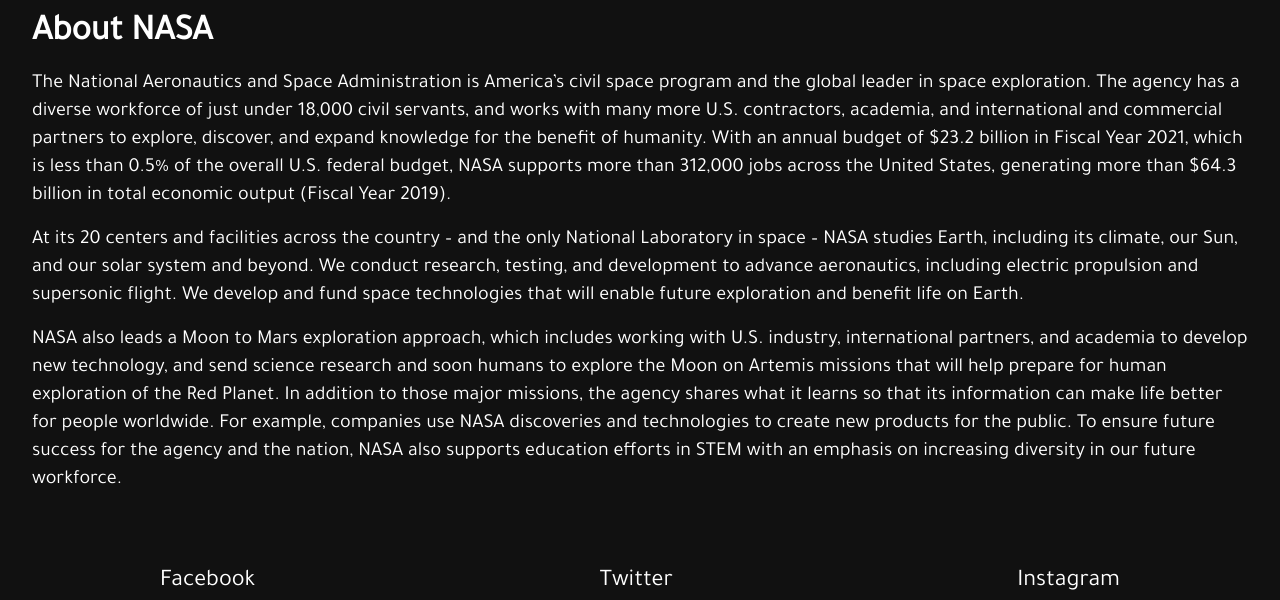
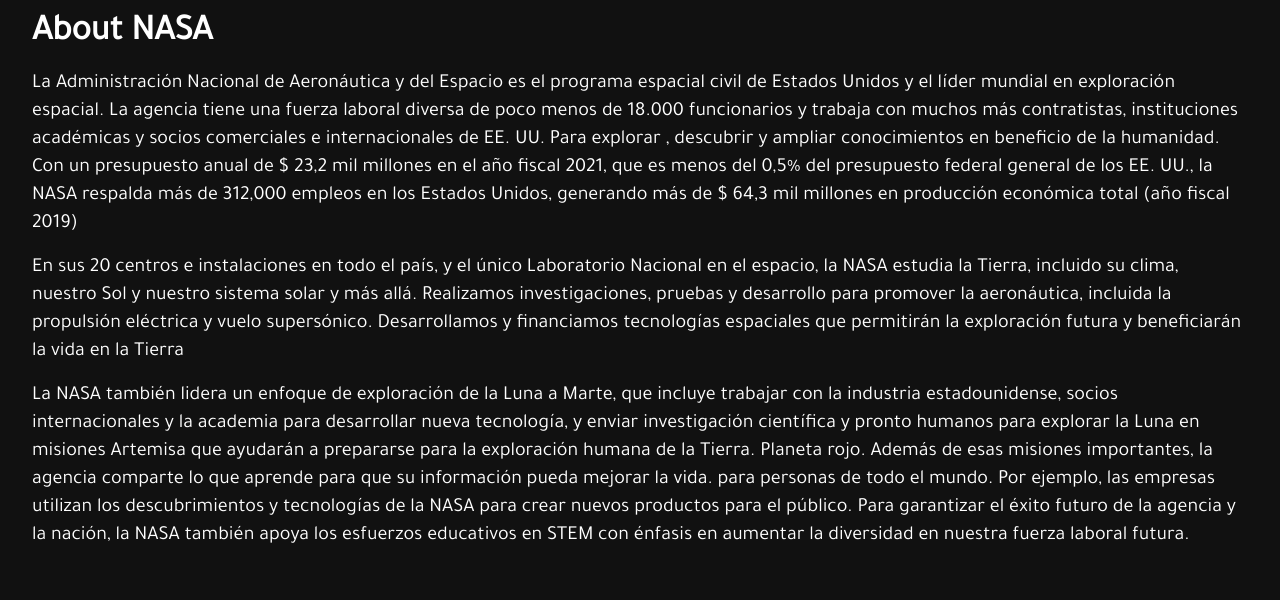
Before and after one commit to gustavo-exe/AppNASA, a React (Create React App) app: page /acercade in a window 1280 px wide. Shown: the part 1230-1830 px from the top of the page. Built offline with nearby package versions, Linux system fonts and the light colour scheme.

Commit message:
Traducción

```diff
--- a/src/cmps/AcercaDe/AcercaDe.js
+++ b/src/cmps/AcercaDe/AcercaDe.js
@@ -19,16 +19,16 @@
                     </div>
                     <div>
                         <Parrafo
-                            texto="The National Aeronautics and Space Administration is America’s civil space program and the global leader in space exploration. The agency has a diverse workforce of just under 18,000 civil servants, and works with many more U.S. contractors, academia, and international and commercial partners to explore, discover, and expand knowledge for the benefit of humanity. With an annual budget
-                            of $23.2 billion in Fiscal Year 2021, which is less than 0.5% of the overall U.S. federal budget, NASA supports more than 312,000 jobs across the United States, generating more than $64.3 billion in total economic output (Fiscal Year 2019)."
+                            texto="La Administración Nacional de Aeronáutica y del Espacio es el programa espacial civil de Estados Unidos y el líder mundial en exploración espacial. La agencia tiene una fuerza laboral diversa de poco menos de 18.000 funcionarios y trabaja con muchos más contratistas, instituciones académicas y socios comerciales e internacionales de EE. UU. Para explorar , descubrir y ampliar conocimientos en beneficio de la humanidad. Con un presupuesto anual
+                            de $ 23,2 mil millones en el año fiscal 2021, que es menos del 0,5% del presupuesto federal general de los EE. UU., la NASA respalda más de 312,000 empleos en los Estados Unidos, generando más de $ 64,3 mil millones en producción económica total (año fiscal 2019) "
                         />
                         <Parrafo
-                            texto="At its 20 centers and facilities across the country – and the only National Laboratory in space – NASA studies Earth, including its climate, our Sun, and our solar system and beyond. We conduct research, testing, and development to advance aeronautics, including electric propulsion and supersonic flight. We develop and fund space technologies that will enable future exploration and benefit life on Earth."
+                            texto="En sus 20 centros e instalaciones en todo el país, y el único Laboratorio Nacional en el espacio, la NASA estudia la Tierra, incluido su clima, nuestro Sol y nuestro sistema solar y más allá. Realizamos investigaciones, pruebas y desarrollo para promover la aeronáutica, incluida la propulsión eléctrica y vuelo supersónico. Desarrollamos y financiamos tecnologías espaciales que permitirán la exploración futura y beneficiarán la vida en la Tierra "
                         />
                         <Parrafo
                             texto="
-                            NASA also leads a Moon to Mars exploration approach, which includes working with U.S. industry, international partners, and academia to develop new technology, and send science research and soon humans to explore the Moon on Artemis missions that will help prepare for human exploration of the Red Planet. In addition to those major missions, the agency shares what it learns so that its information can make life better
-                            for people worldwide. For example, companies use NASA discoveries and technologies to create new products for the public. To ensure future success for the agency and the nation, NASA also supports education efforts in STEM with an emphasis on increasing diversity in our future workforce.
+                            La NASA también lidera un enfoque de exploración de la Luna a Marte, que incluye trabajar con la industria estadounidense, socios internacionales y la academia para desarrollar nueva tecnología, y enviar investigación científica y pronto humanos para explorar la Luna en misiones Artemisa que ayudarán a prepararse para la exploración humana de la Tierra. Planeta rojo. Además de esas misiones importantes, la agencia comparte lo que aprende para que su información pueda mejorar la vida.
+                            para personas de todo el mundo. Por ejemplo, las empresas utilizan los descubrimientos y tecnologías de la NASA para crear nuevos productos para el público. Para garantizar el éxito futuro de la agencia y la nación, la NASA también apoya los esfuerzos educativos en STEM con énfasis en aumentar la diversidad en nuestra fuerza laboral futura.
                             "
                         />
                     </div>
```
